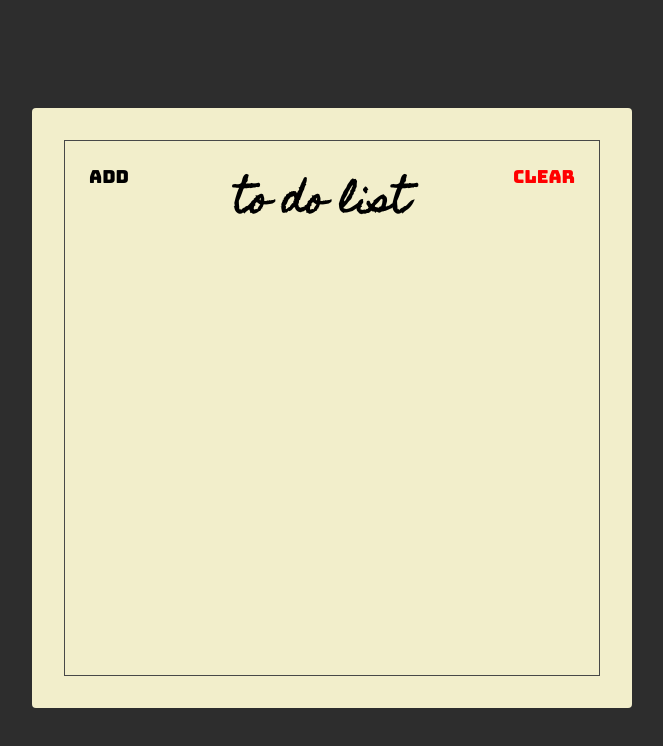
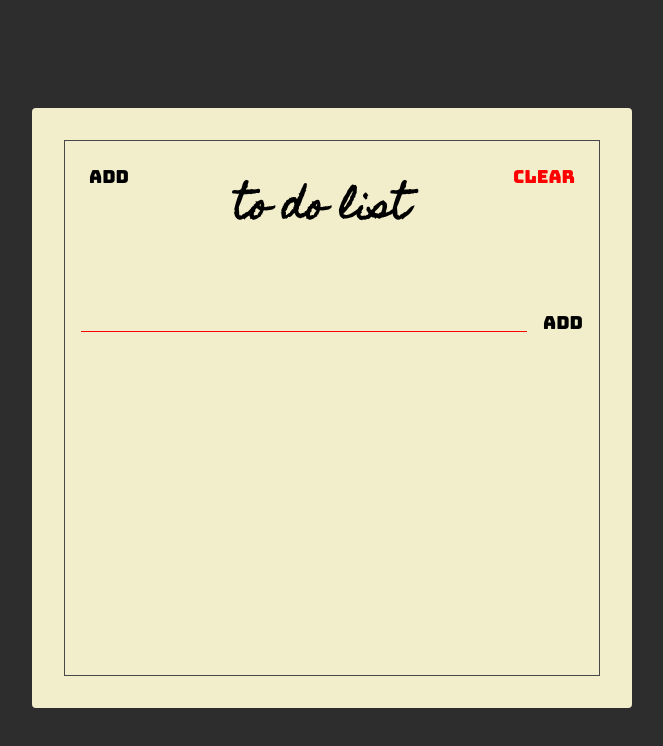
Before and after one commit to moganrafli/repeatborder, a website: page index.html in a window 1280 px wide. Shown: the whole page, without its empty margins (308-971 px from the left). Drawn offline with Linux system fonts and the light colour scheme.

Commit message:
to do list

```diff
--- a/index.html
+++ b/index.html
@@ -14,11 +14,18 @@
   <body>
     <div class="container">
       <div class="frame">
-        <div class="header">
+        <section class="header">
           <button class="header-btn">Add</button>
           <h1 class="header-title">To Do list</h1>
           <button class="header-btn main-red-color">Clear</button>
-        </div>
+        </section>
+
+        <section class="add">
+          <form class="add-form">
+            <input type="text" class="add-input" />
+            <button class="add-btn">Add</button>
+          </form>
+        </section>
       </div>
     </div>
   </body>
--- a/styles.css
+++ b/styles.css
@@ -56,4 +56,34 @@ body. html {
   background: unset;
   border: unset;
   outline: unset;
+  cursor: pointer;
 }
+.add {
+  padding: 16px;
+}
+.add-form {
+  display: flex;
+  align-items: flex-start;
+}
+
+.add-input {
+  background: unset;
+  border: unset;
+  padding: 0.64px;
+  flex: 1;
+  border-bottom: 1px solid var(--main-red-color);
+  outline: unset;
+  font-family: "Homemade Apple";
+  font-size: 16px;
+  text-transform: lowercase;
+}
+.add-btn {
+  font-size: 1.8rem;
+  font-family: "Bungee";
+  padding: 16px;
+  padding-right: unset;
+  cursor: pointer;
+  background: unset;
+  border: unset;
+  outline: unset;
+}
```
